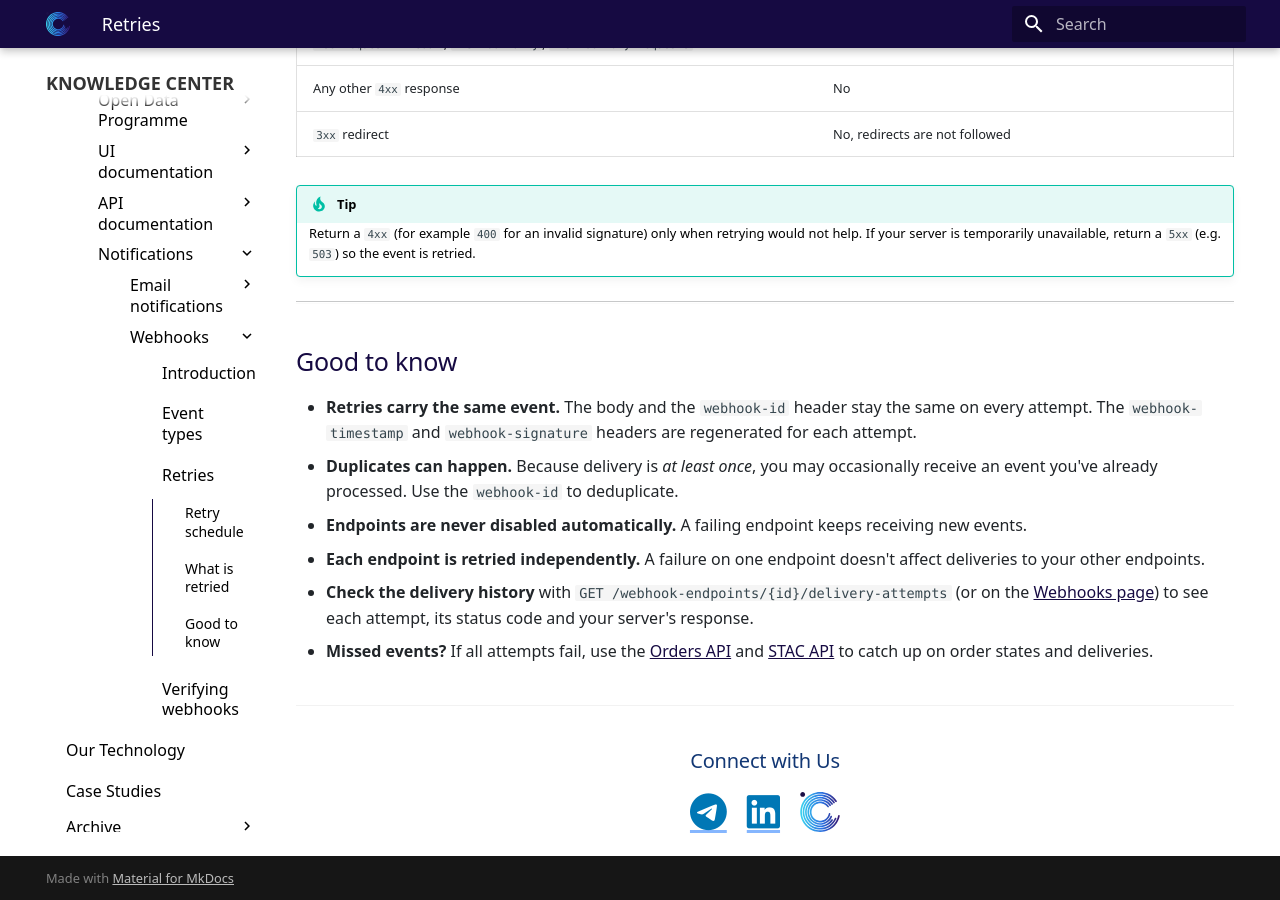
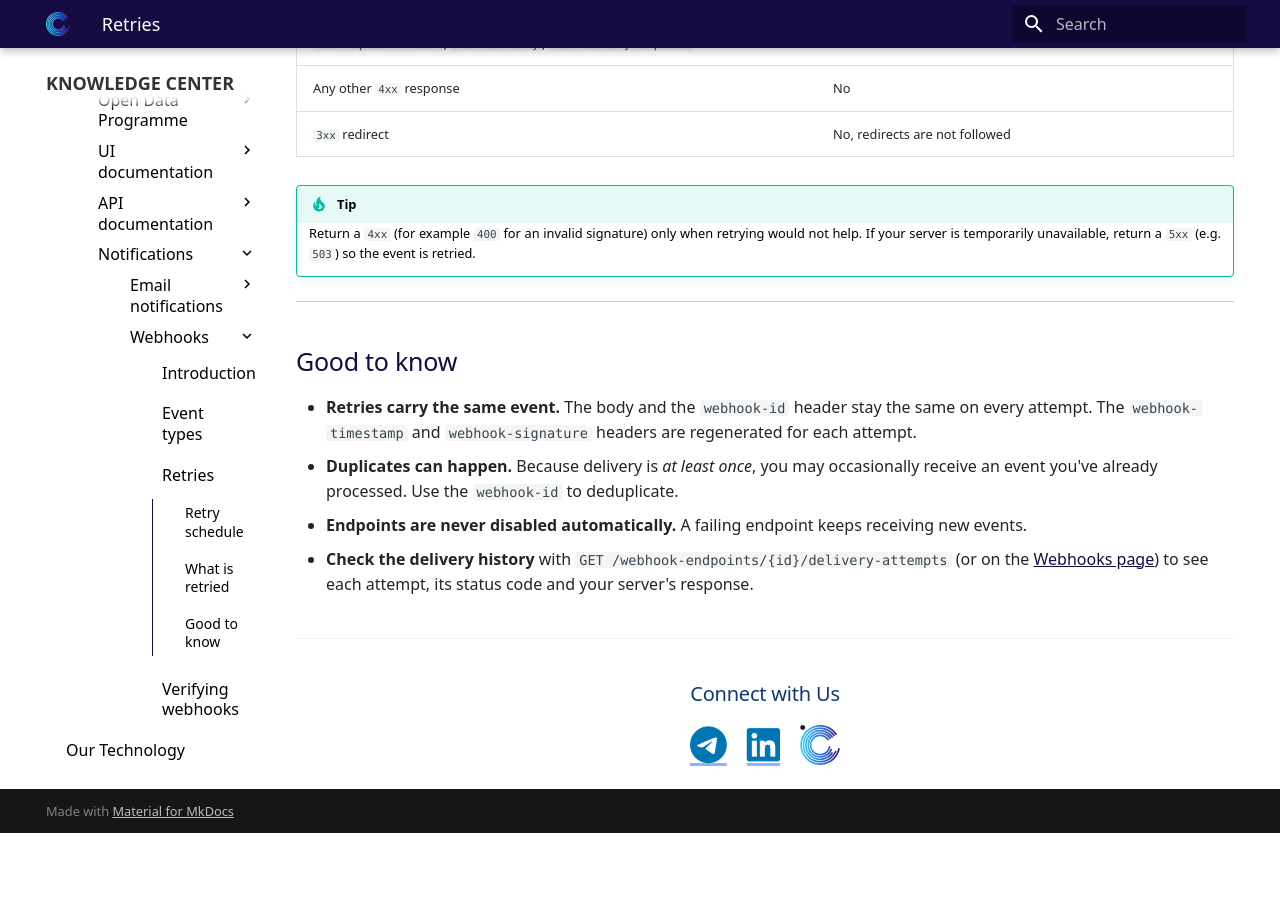
Before and after one commit to constellr/product-lst, an MkDocs documentation site: the page built from docs/notifications/webhooks/retries.md, in a window 1280 px wide and 900 px high, scrolled down 1034 px. Built offline with MkDocs 1.6.1 and Material for MkDocs 9.7.7, drawn with Linux system fonts in a browser that asks for light colours; the version menu is left out; after the commit the page ends 1867 px from its top, so only the background shows below that.

Commit message:
shrink retries section

```diff
--- a/docs/notifications/webhooks/retries.md
+++ b/docs/notifications/webhooks/retries.md
@@ -42,6 +42,4 @@ The last attempt happens roughly **7.5 hours** after the first one. If it also f
 * **Retries carry the same event.** The body and the `webhook-id` header stay the same on every attempt. The `webhook-timestamp` and `webhook-signature` headers are regenerated for each attempt.
 * **Duplicates can happen.** Because delivery is *at least once*, you may occasionally receive an event you've already processed. Use the `webhook-id` to deduplicate.
 * **Endpoints are never disabled automatically.** A failing endpoint keeps receiving new events.
-* **Each endpoint is retried independently.** A failure on one endpoint doesn't affect deliveries to your other endpoints.
 * **Check the delivery history** with `GET /webhook-endpoints/{id}/delivery-attempts` (or on the [Webhooks page](https://app.constellr.com/account/webhooks)) to see each attempt, its status code and your server's response.
-* **Missed events?** If all attempts fail, use the [Orders API](../../API-documentation.md#orders-api) and [STAC API](../../API-documentation.md#stac-api) to catch up on order states and deliveries.
```
